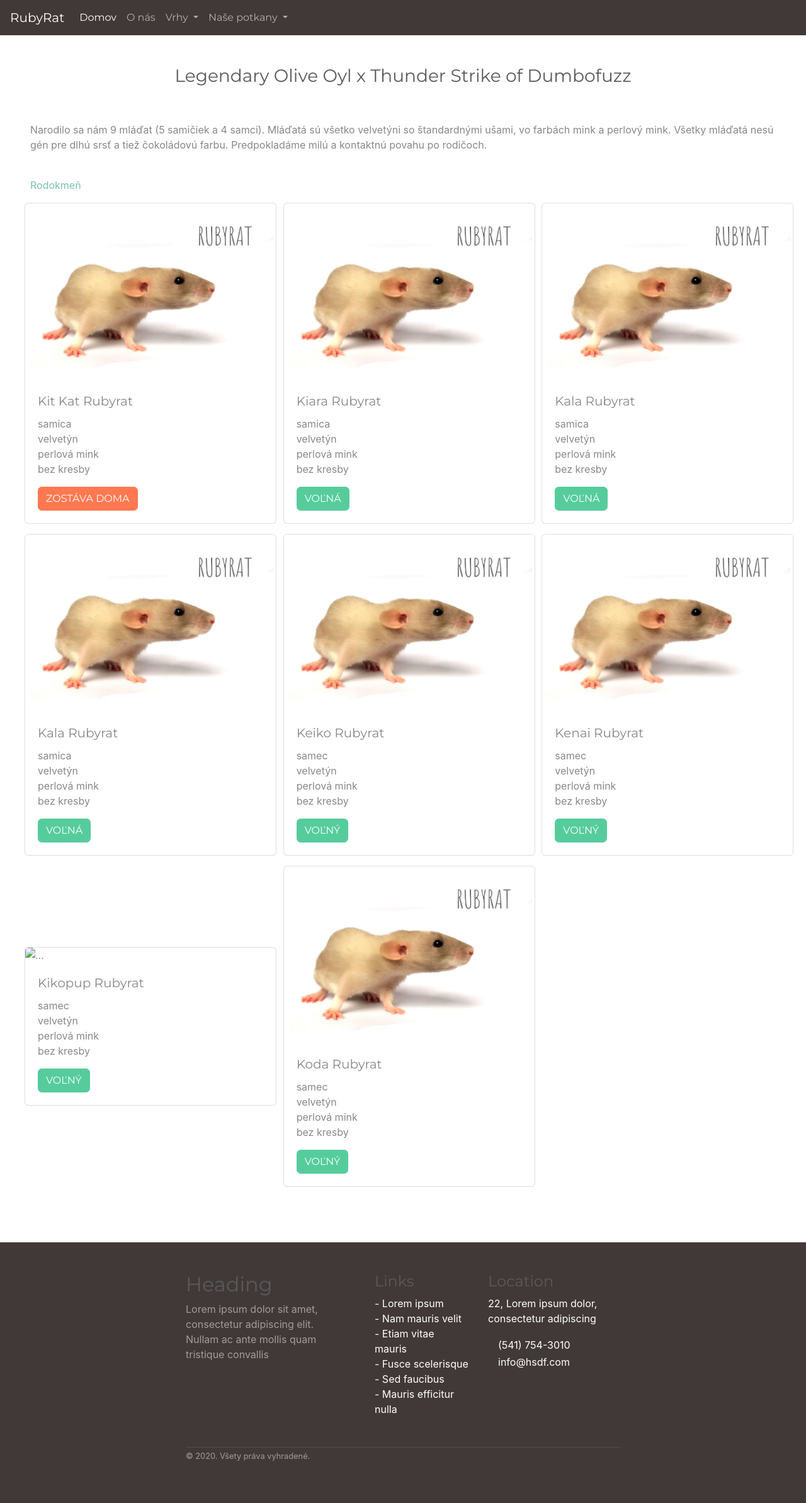
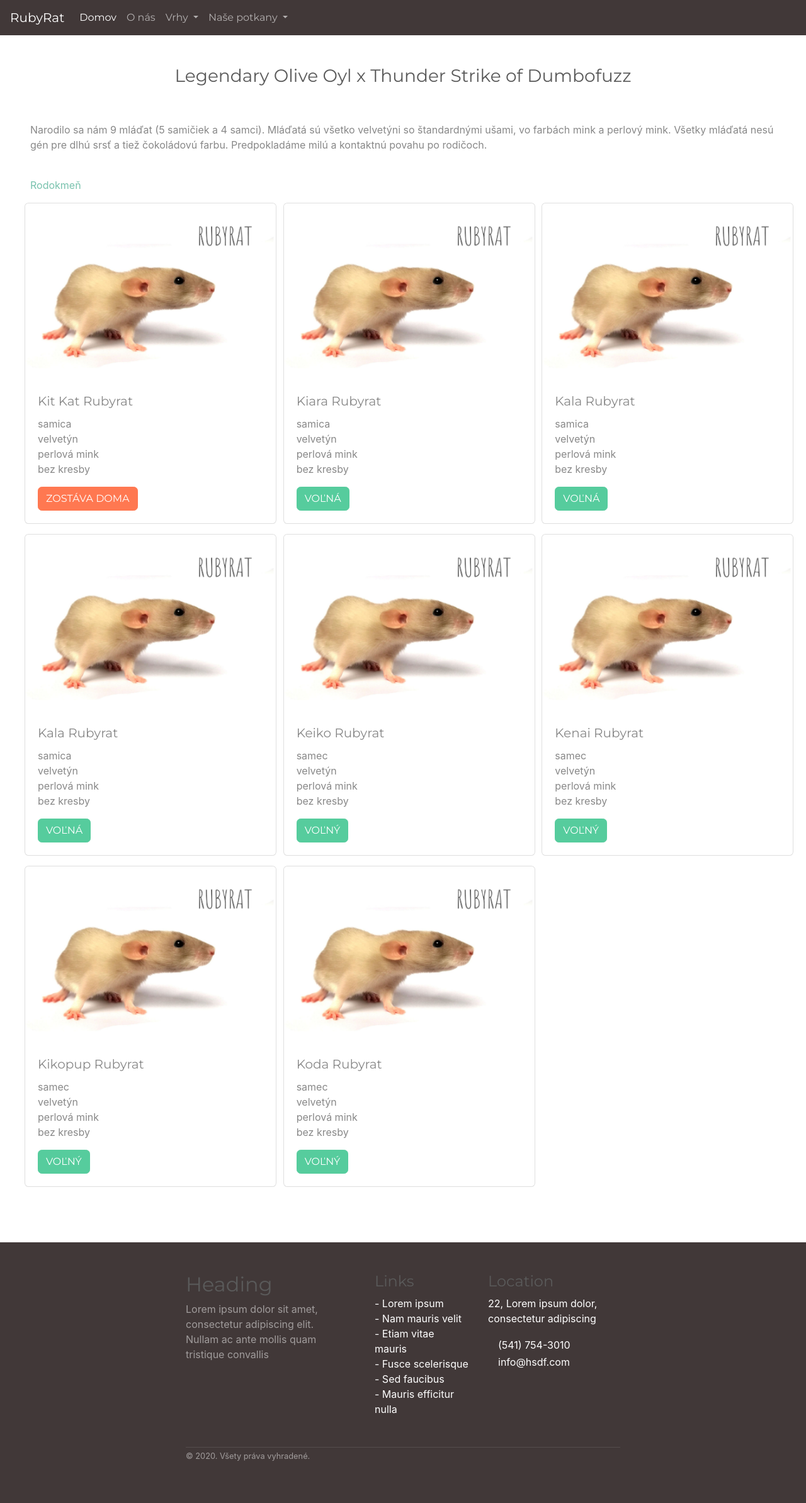
Before and after one commit to MichaelaSebova/rubyrat, a Jekyll site: the page built from pages/vrhy/vrh-k.html, in a window 1280 px wide. Shown: the whole page at 63% size. Built offline with Jekyll 4.4.1, drawn with Linux system fonts in a browser that asks for light colours.

Commit message:
Update vrh-k.html

```diff
--- a/pages/vrhy/vrh-k.html
+++ b/pages/vrhy/vrh-k.html
@@ -79,7 +79,7 @@ text: Narodilo sa nám 9 mláďat (5 samičiek a 4 samci). Mláďatá sú všetk
 
             <div class="col-lg-4 col-md-8 col-sm-12 mb-3 align-self-center">
                 <div class="card" style="width: 25rem;">
-                    <img src="rubyrat/assets/images/Waihu.jpg" class="card-img-top" alt="...">
+                    <img src="/rubyrat/assets/images/Waihu.jpg" class="card-img-top" alt="...">
                     <div class="card-body">
                         <h5 class="card-title">Kikopup Rubyrat</h5>
                         <p class="card-text"> samec <br> velvetýn <br> perlová mink <br> bez kresby</p>
```
